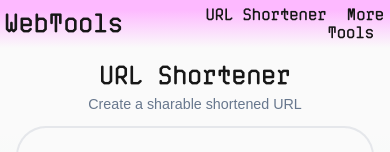
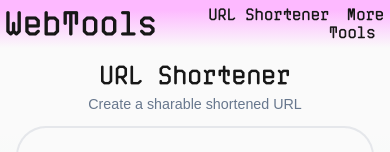
Before and after one commit to ACBostonUni/mp5-url-shortener, a Next.js app: page / in a window 390 px wide. Shown: the top 152 px of the page. Built offline with nearby package versions, Linux system fonts and the light colour scheme; no server answers.

Commit message:
Mobile styling

```diff
--- a/src/app/Components/Header.tsx
+++ b/src/app/Components/Header.tsx
@@ -19,7 +19,7 @@ const StyledH2 = styled.h2`
     color: #171717;
     @media screen and (max-width: 800px) {
 
-        font-size: 175%;
+        font-size: 225%;
 
     }
 `;
```
